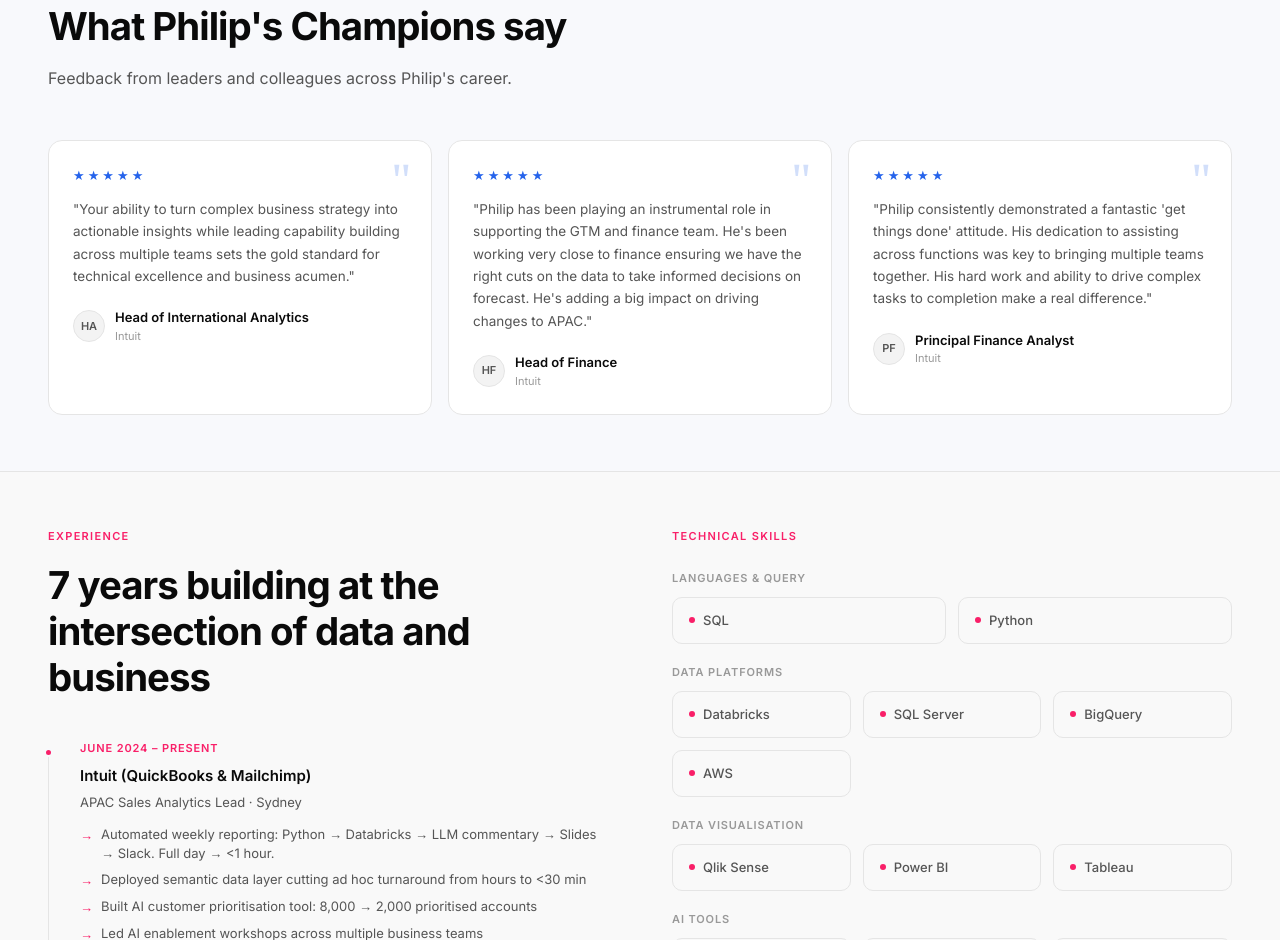
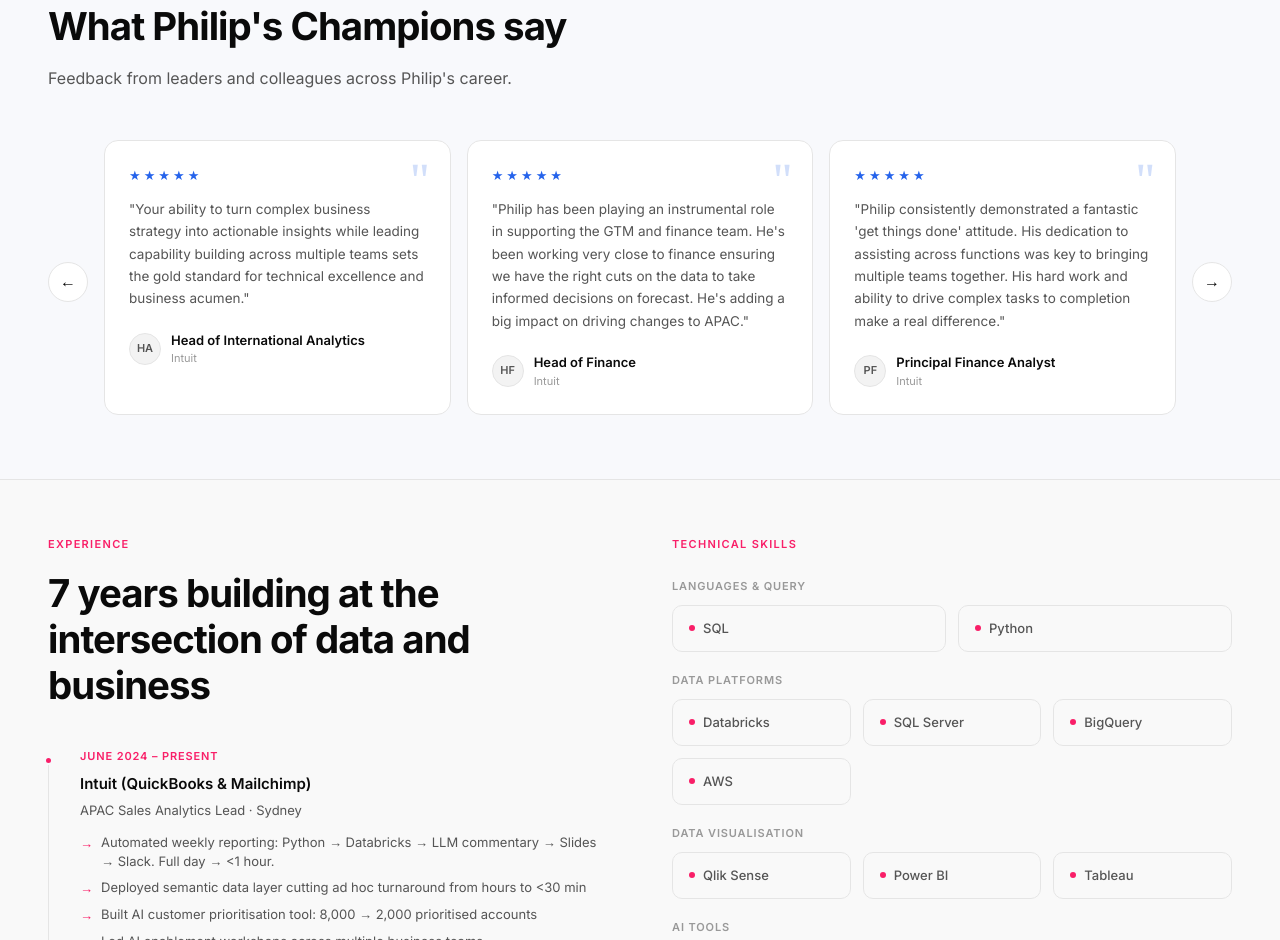
Before and after one commit to pliscom/philip-at-omni, a plain HTML site: page index.html in a window 1280 px wide. Shown: the part 3341-4281 px from the top of the page. Drawn offline with Linux system fonts and the light colour scheme.

Commit message:
Add reviews carousel with arrow navigation and two new testimonials

```diff
--- a/index.html
+++ b/index.html
@@ -398,12 +398,42 @@
     .story-role { font-size: 13px; color: var(--text-secondary); }
 
     /* CHAMPION REVIEWS */
-    .reviews-grid {
-      display: grid;
-      grid-template-columns: repeat(auto-fit, minmax(300px, 1fr));
+    .reviews-carousel {
+      display: flex;
+      align-items: center;
       gap: 1rem;
       margin-top: 3rem;
     }
+
+    .reviews-arrow {
+      flex-shrink: 0;
+      width: 40px; height: 40px;
+      border-radius: 50%;
+      border: 1px solid var(--border);
+      background: var(--card-bg);
+      color: var(--text-primary);
+      font-size: 16px;
+      cursor: pointer;
+      display: flex;
+      align-items: center;
+      justify-content: center;
+      transition: all 0.15s;
+    }
+
+    .reviews-arrow:hover { border-color: var(--pink); color: var(--pink); }
+
+    .reviews-grid {
+      display: flex;
+      gap: 1rem;
+      overflow-x: auto;
+      scroll-snap-type: x mandatory;
+      scroll-behavior: smooth;
+      flex: 1;
+      padding-bottom: 0.5rem;
+      scrollbar-width: none;
+    }
+
+    .reviews-grid::-webkit-scrollbar { display: none; }
 
     .review-card {
       background: var(--card-bg);
@@ -411,6 +441,17 @@
       border-radius: 14px;
       padding: 1.5rem;
       position: relative;
+      flex: 0 0 calc((100% - 2rem) / 3);
+      scroll-snap-align: start;
+      min-width: 260px;
+    }
+
+    @media (max-width: 900px) {
+      .review-card { flex: 0 0 calc((100% - 1rem) / 2); }
+    }
+
+    @media (max-width: 620px) {
+      .review-card { flex: 0 0 100%; }
     }
 
     .review-card::before {
@@ -1248,7 +1289,9 @@
     <div class="section-label">Reviews</div>
     <div class="section-title">What Philip's Champions say</div>
     <div class="section-sub">Feedback from leaders and colleagues across Philip's career.</div>
-    <div class="reviews-grid">
+    <div class="reviews-carousel">
+      <button class="reviews-arrow" aria-label="Previous reviews" onclick="document.getElementById('reviews-track').scrollBy({left: -320, behavior: 'smooth'})">←</button>
+      <div class="reviews-grid" id="reviews-track">
         <div class="review-card">
           <div class="review-stars"><span class="star">★</span><span class="star">★</span><span class="star">★</span><span class="star">★</span><span class="star">★</span></div>
           <div class="review-text">"Your ability to turn complex business strategy into actionable insights while leading capability building across multiple teams sets the gold standard for technical excellence and business acumen."</div>
@@ -1273,6 +1316,32 @@
             <div><div class="review-name">Principal Finance Analyst</div><div class="review-company">Intuit</div></div>
           </div>
         </div>
+        <div class="review-card">
+          <div class="review-stars"><span class="star">★</span><span class="star">★</span><span class="star">★</span><span class="star">★</span><span class="star">★</span></div>
+          <div class="review-text">"Thank you for your quick response and your amazing support. You were a massive help and it will be a game changer for me. Thanks mate, and looking forward to working and learning from you."</div>
+          <div class="review-author">
+            <div class="review-avatar">MM</div>
+            <div><div class="review-name">Mid Market Account Executive</div><div class="review-company">Intuit</div></div>
+          </div>
+        </div>
+        <div class="review-card">
+          <div class="review-stars"><span class="star">★</span><span class="star">★</span><span class="star">★</span><span class="star">★</span><span class="star">★</span></div>
+          <div class="review-text">"Incredible leadership, resilience, innovation, and collaboration in getting to workable KPI Reviews under our new org model within a week of announcement - a remarkable feat that kept our business humming. Truly Stronger Together."</div>
+          <div class="review-author">
+            <div class="review-avatar">HS</div>
+            <div><div class="review-name">Head of Strategy</div><div class="review-company">Intuit</div></div>
+          </div>
+        </div>
+        <div class="review-card">
+          <div class="review-stars"><span class="star">★</span><span class="star">★</span><span class="star">★</span><span class="star">★</span><span class="star">★</span></div>
+          <div class="review-text">"The work you've done automating the Sales WBR for International GBSG has been a genuine game-changer - saving hours of manual work every week, surfacing insights faster, and reducing the risk of errors in our reporting."</div>
+          <div class="review-author">
+            <div class="review-avatar">PD</div>
+            <div><div class="review-name">Principal Data Scientist</div><div class="review-company">Intuit</div></div>
+          </div>
+        </div>
+      </div>
+      <button class="reviews-arrow" aria-label="Next reviews" onclick="document.getElementById('reviews-track').scrollBy({left: 320, behavior: 'smooth'})">→</button>
     </div>
   </div>
 </section>
```
Lines whose indentation alone changed are shown as unchanged.
